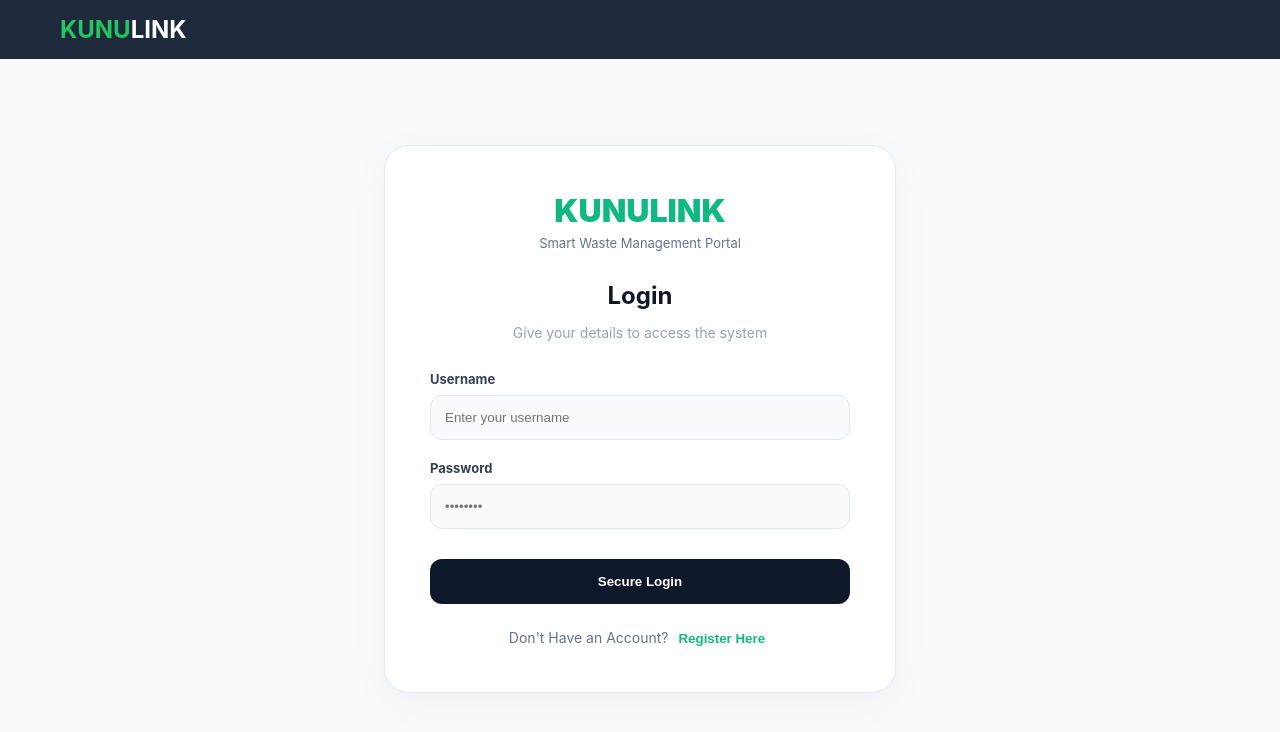
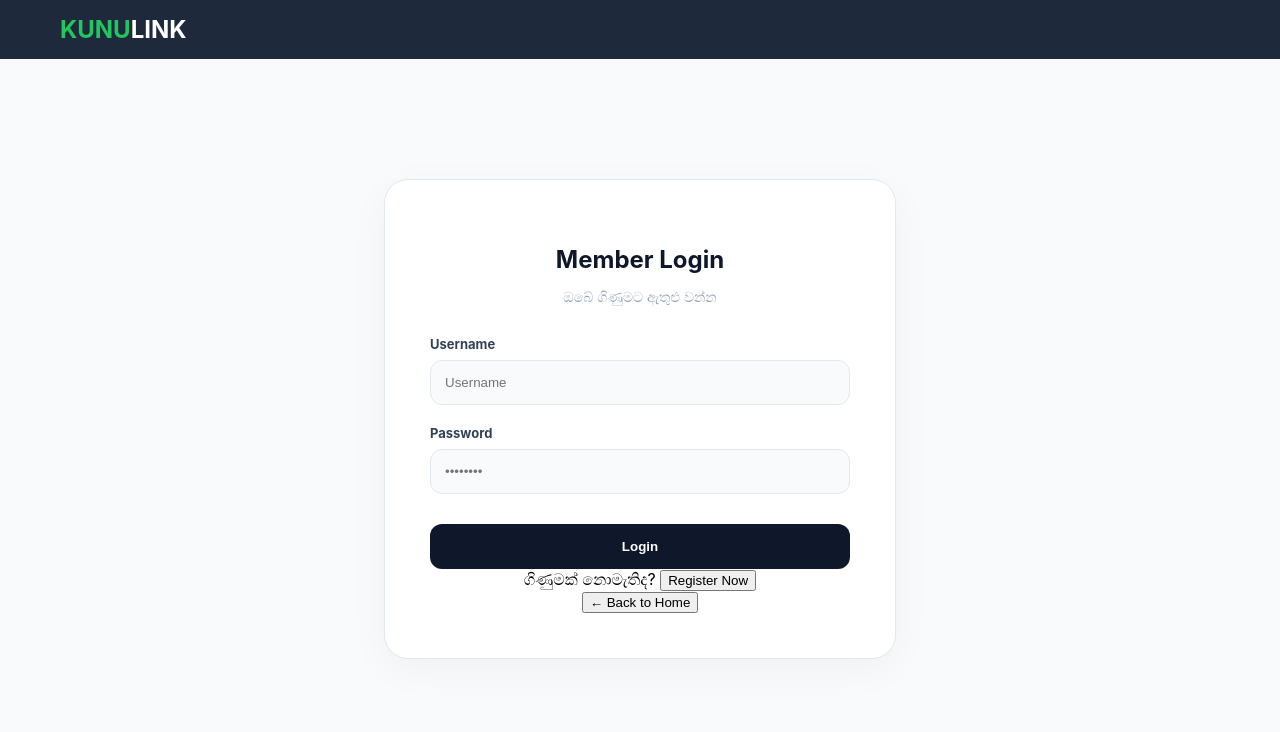
Before and after one commit to Chanulaw/KunuLink, a React (Create React App) app in the folder kunuLeft/: page / in a window 1280 px wide. Shown: the top 732 px of the page. Built offline with nearby package versions, Linux system fonts and the light colour scheme.

Commit message:
update home page

```diff
--- a/kunuLeft/src/pages/Home.js
+++ b/kunuLeft/src/pages/Home.js
@@ -9,8 +9,6 @@ function Home() {
 
   const handleLogin = (e) => {
     e.preventDefault();
-
-    // සරල Login Logic එකක් (මෙය පසුව Database සමඟ සම්බන්ධ කළ හැක)
     if (username === 'admin' && password === '123') {
       localStorage.setItem('isLoggedIn', 'true');
       localStorage.setItem('userRole', 'admin');
@@ -20,55 +18,37 @@ function Home() {
       localStorage.setItem('userRole', 'user');
       navigate('/request');
     } else {
-      alert("වැරදි පරිශීලක නාමයක් හෝ මුරපදයක්!");
+      alert("Invalid credentials!");
     }
   };
 
   return (
-    <div className="auth-container animate-fade-in">
-      <div className="login-card">
-        <div className="brand-header">
-          <h1 className="brand-logo">KUNULINK</h1>
-          <p className="brand-tagline">Smart Waste Management Portal</p>
-        </div>
-
-        <h2 className="login-title">Login</h2>
-        <p className="login-subtitle">Give your details to access the system</p>
+    <div className="auth-container full-height">
+      <div className="login-card shadow-premium animate-slide-up">
+        <h2 className="login-title">Member Login</h2>
+        <p className="login-subtitle">ඔබේ ගිණුමට ඇතුළු වන්න</p>
 
         <form onSubmit={handleLogin} className="login-form">
           <div className="input-group">
             <label>Username</label>
-            <input
-              type="text"
-              placeholder="Enter your username"
-              value={username}
-              onChange={(e) => setUsername(e.target.value)}
-              required
-            />
+            <input type="text" placeholder="Username" onChange={(e) => setUsername(e.target.value)} required />
           </div>
-
           <div className="input-group">
             <label>Password</label>
-            <input
-              type="password"
-              placeholder="••••••••"
-              value={password}
-              onChange={(e) => setPassword(e.target.value)}
-              required
-            />
+            <input type="password" placeholder="••••••••" onChange={(e) => setPassword(e.target.value)} required />
           </div>
-
-          <button type="submit" className="login-submit-btn">
-            Secure Login
-          </button>
+          <button type="submit" className="login-submit-btn">Login</button>
         </form>
 
-        <div className="auth-footer">
-          <span>Don't Have an Account? </span>
-          <button onClick={() => navigate('/register')} className="register-link">
-            Register Here
+        {/* Register Page එකට යාමට ඇති ලින්ක් එක */}
+        <div className="auth-footer-text">
+          <span>ගිණුමක් නොමැතිද? </span>
+          <button className="link-btn" onClick={() => navigate('/register')}>
+            Register Now
           </button>
         </div>
+
+        <button className="back-btn" onClick={() => navigate('/')}>← Back to Home</button>
       </div>
     </div>
   );
```
